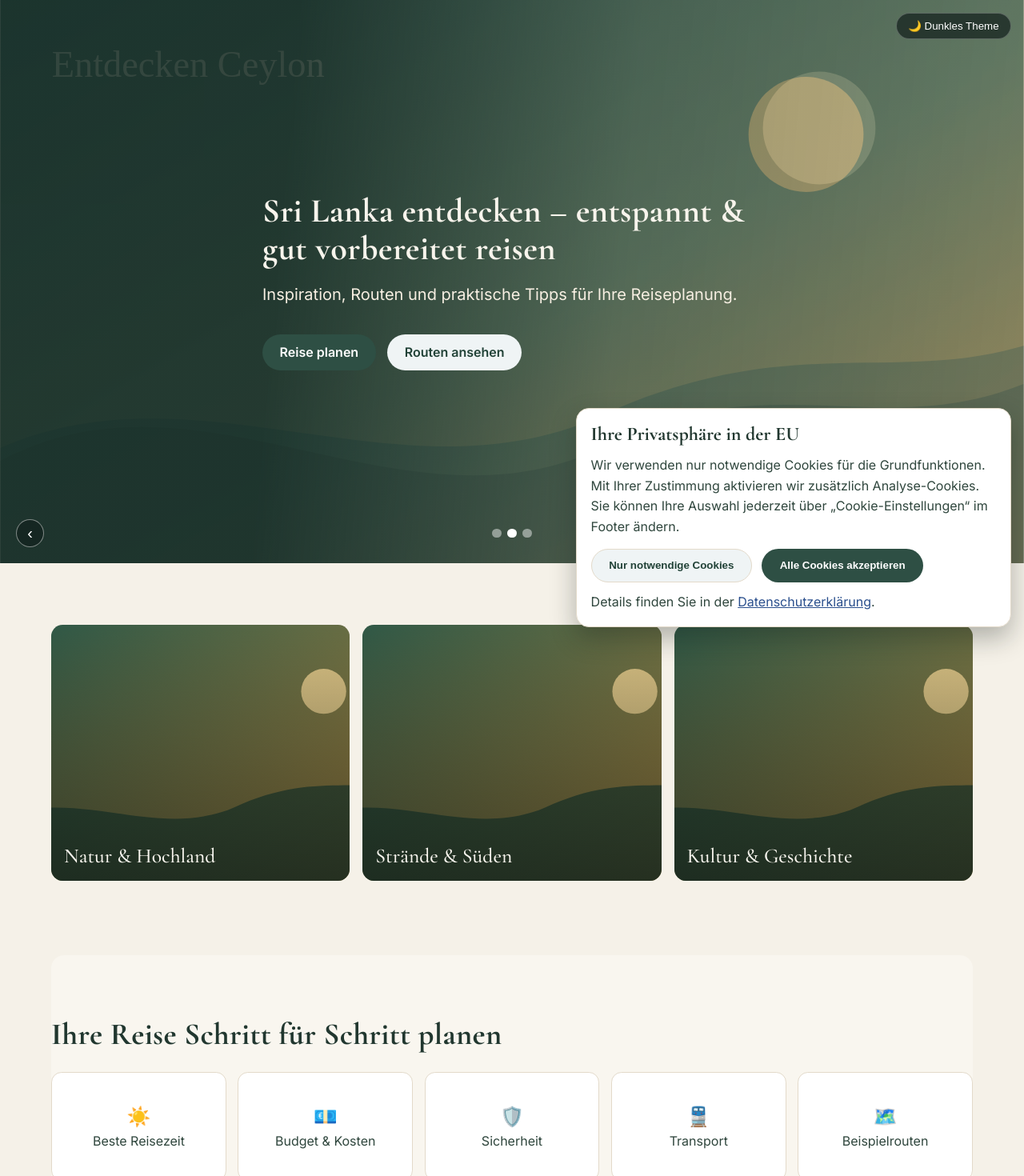
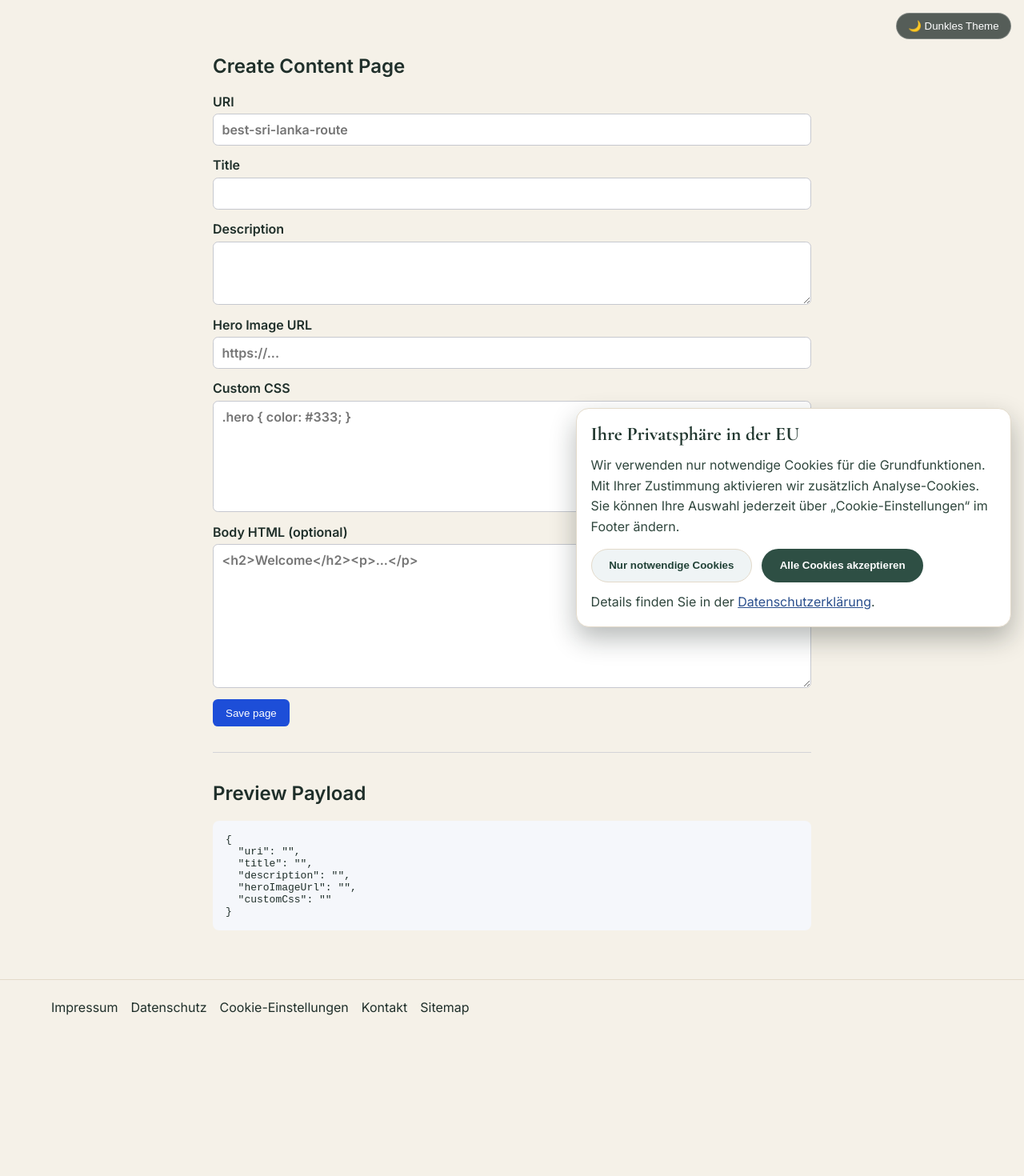
Before and after one commit to jmadushanka6/Entdecken_Ceylon, an Angular app: page /admin in a window 1280 px wide. Before the commit this address led to /. Shown: the top 1470 px of the page at 80% size. After the commit the page ends 1301 px from the top, so only its background shows below. Built offline with nearby package versions, Linux system fonts and the light colour scheme.

Commit message:
Add admin standalone page form with content service

```diff
--- /dev/null
+++ b/src/app/admin-page.component.html
@@ -0,0 +1,62 @@
+<section class="admin-page">
+  <h1>Create Content Page</h1>
+
+  <form [formGroup]="pageForm" (ngSubmit)="submit()" novalidate>
+    <label>
+      URI
+      <input type="text" formControlName="uri" placeholder="best-sri-lanka-route" />
+    </label>
+    <p class="error" *ngIf="pageForm.controls.uri.touched && pageForm.controls.uri.errors?.['required']">
+      URI is required.
+    </p>
+    <p class="error" *ngIf="pageForm.controls.uri.touched && pageForm.controls.uri.errors?.['pattern']">
+      URI must be lowercase kebab-case (letters, numbers, and dashes only).
+    </p>
+    <p class="error" *ngIf="pageForm.controls.uri.touched && pageForm.controls.uri.errors?.['uriTaken']">
+      This URI is already in use.
+    </p>
+
+    <label>
+      Title
+      <input type="text" formControlName="title" />
+    </label>
+    <p class="error" *ngIf="pageForm.controls.title.touched && pageForm.controls.title.errors?.['required']">
+      Title is required.
+    </p>
+
+    <label>
+      Description
+      <textarea rows="3" formControlName="description"></textarea>
+    </label>
+    <p class="error" *ngIf="pageForm.controls.description.touched && pageForm.controls.description.errors?.['required']">
+      Description is required.
+    </p>
+
+    <label>
+      Hero Image URL
+      <input type="url" formControlName="heroImageUrl" placeholder="https://..." />
+    </label>
+
+    <label>
+      Custom CSS
+      <textarea rows="6" formControlName="customCss" placeholder=".hero { color: #333; }"></textarea>
+    </label>
+
+    <label>
+      Body HTML (optional)
+      <textarea rows="8" formControlName="bodyHtml" placeholder="<h2>Welcome</h2><p>...</p>"></textarea>
+    </label>
+
+    <button type="submit" [disabled]="isSubmitting">
+      {{ isSubmitting ? 'Saving...' : 'Save page' }}
+    </button>
+  </form>
+
+  <p class="success" *ngIf="successMessage">{{ successMessage }}</p>
+  <p class="error" *ngIf="errorMessage">{{ errorMessage }}</p>
+
+  <section class="preview">
+    <h2>Preview Payload</h2>
+    <pre>{{ previewPayload | json }}</pre>
+  </section>
+</section>
--- /dev/null
+++ b/src/app/admin-page.component.scss
@@ -0,0 +1,61 @@
+.admin-page {
+  max-width: 780px;
+  margin: 2rem auto;
+  padding: 1rem;
+}
+
+form {
+  display: grid;
+  gap: 0.9rem;
+}
+
+label {
+  display: grid;
+  gap: 0.35rem;
+  font-weight: 600;
+}
+
+input,
+textarea {
+  padding: 0.55rem 0.65rem;
+  border: 1px solid #c6c8cf;
+  border-radius: 0.4rem;
+  font: inherit;
+}
+
+button {
+  width: fit-content;
+  padding: 0.6rem 1rem;
+  border: 0;
+  border-radius: 0.4rem;
+  background: #1d4ed8;
+  color: #fff;
+  cursor: pointer;
+}
+
+button[disabled] {
+  opacity: 0.6;
+  cursor: progress;
+}
+
+.error {
+  color: #b91c1c;
+  margin: 0;
+}
+
+.success {
+  color: #166534;
+}
+
+.preview {
+  margin-top: 2rem;
+  border-top: 1px solid #d4d4d8;
+  padding-top: 1rem;
+}
+
+pre {
+  background: #f5f7fb;
+  padding: 1rem;
+  border-radius: 0.5rem;
+  overflow: auto;
+}
--- /dev/null
+++ b/src/app/admin-page.component.ts
@@ -0,0 +1,88 @@
+import { CommonModule } from '@angular/common';
+import { Component } from '@angular/core';
+import {
+  AbstractControl,
+  FormBuilder,
+  ReactiveFormsModule,
+  ValidationErrors,
+  Validators
+} from '@angular/forms';
+import { ContentPage, ContentService } from './content.service';
+
+@Component({
+  selector: 'app-admin-page',
+  standalone: true,
+  imports: [CommonModule, ReactiveFormsModule],
+  templateUrl: './admin-page.component.html',
+  styleUrl: './admin-page.component.scss'
+})
+export class AdminPageComponent {
+  isSubmitting = false;
+  successMessage = '';
+  errorMessage = '';
+
+  readonly pageForm = this.formBuilder.nonNullable.group({
+    uri: [
+      '',
+      [
+        Validators.required,
+        Validators.pattern('^[a-z0-9]+(?:-[a-z0-9]+)*$'),
+        this.uniqueUriValidator.bind(this)
+      ]
+    ],
+    title: ['', [Validators.required]],
+    description: ['', [Validators.required]],
+    heroImageUrl: [''],
+    customCss: [''],
+    bodyHtml: ['']
+  });
+
+  constructor(
+    private readonly formBuilder: FormBuilder,
+    private readonly contentService: ContentService
+  ) {}
+
+  get previewPayload(): ContentPage {
+    const formValue = this.pageForm.getRawValue();
+
+    return {
+      ...formValue,
+      bodyHtml: formValue.bodyHtml?.trim() || undefined
+    };
+  }
+
+  submit(): void {
+    this.successMessage = '';
+    this.errorMessage = '';
+
+    if (this.pageForm.invalid) {
+      this.pageForm.markAllAsTouched();
+      return;
+    }
+
+    this.isSubmitting = true;
+
+    this.contentService.createPage(this.previewPayload).subscribe({
+      next: () => {
+        this.successMessage = `Page \"${this.pageForm.controls.title.value}\" saved successfully.`;
+        this.pageForm.reset();
+        this.isSubmitting = false;
+      },
+      error: (error: Error) => {
+        this.errorMessage = error.message || 'An unexpected error occurred.';
+        this.pageForm.controls.uri.updateValueAndValidity();
+        this.isSubmitting = false;
+      }
+    });
+  }
+
+  private uniqueUriValidator(control: AbstractControl): ValidationErrors | null {
+    const value = (control.value as string | null)?.trim();
+
+    if (!value) {
+      return null;
+    }
+
+    return this.contentService.isUriTaken(value) ? { uriTaken: true } : null;
+  }
+}
--- a/src/app/app.routes.ts
+++ b/src/app/app.routes.ts
@@ -1,9 +1,11 @@
 import { Routes } from '@angular/router';
 import { HomePageComponent } from './home-page.component';
 import { PrivacyPolicyComponent } from './privacy-policy.component';
+import { AdminPageComponent } from './admin-page.component';
 
 export const routes: Routes = [
   { path: '', component: HomePageComponent },
   { path: 'datenschutz', component: PrivacyPolicyComponent },
+  { path: 'admin', component: AdminPageComponent },
   { path: '**', redirectTo: '' }
 ];
--- /dev/null
+++ b/src/app/content.service.ts
@@ -0,0 +1,43 @@
+import { Injectable } from '@angular/core';
+import { Observable, delay, of, throwError } from 'rxjs';
+
+export interface ContentPage {
+  uri: string;
+  title: string;
+  description: string;
+  heroImageUrl: string;
+  customCss: string;
+  bodyHtml?: string;
+}
+
+@Injectable({
+  providedIn: 'root'
+})
+export class ContentService {
+  private readonly pages: ContentPage[] = [
+    {
+      uri: 'best-sri-lanka-route',
+      title: 'Best Sri Lanka Route',
+      description: 'A handpicked route through Sri Lanka.',
+      heroImageUrl: 'https://images.example.com/best-route.jpg',
+      customCss: ''
+    }
+  ];
+
+  getPages(): ContentPage[] {
+    return [...this.pages];
+  }
+
+  isUriTaken(uri: string): boolean {
+    return this.pages.some((page) => page.uri === uri);
+  }
+
+  createPage(page: ContentPage): Observable<ContentPage> {
+    if (this.isUriTaken(page.uri)) {
+      return throwError(() => new Error('URI already exists. Please choose another slug.'));
+    }
+
+    this.pages.push(page);
+    return of(page).pipe(delay(250));
+  }
+}
```
